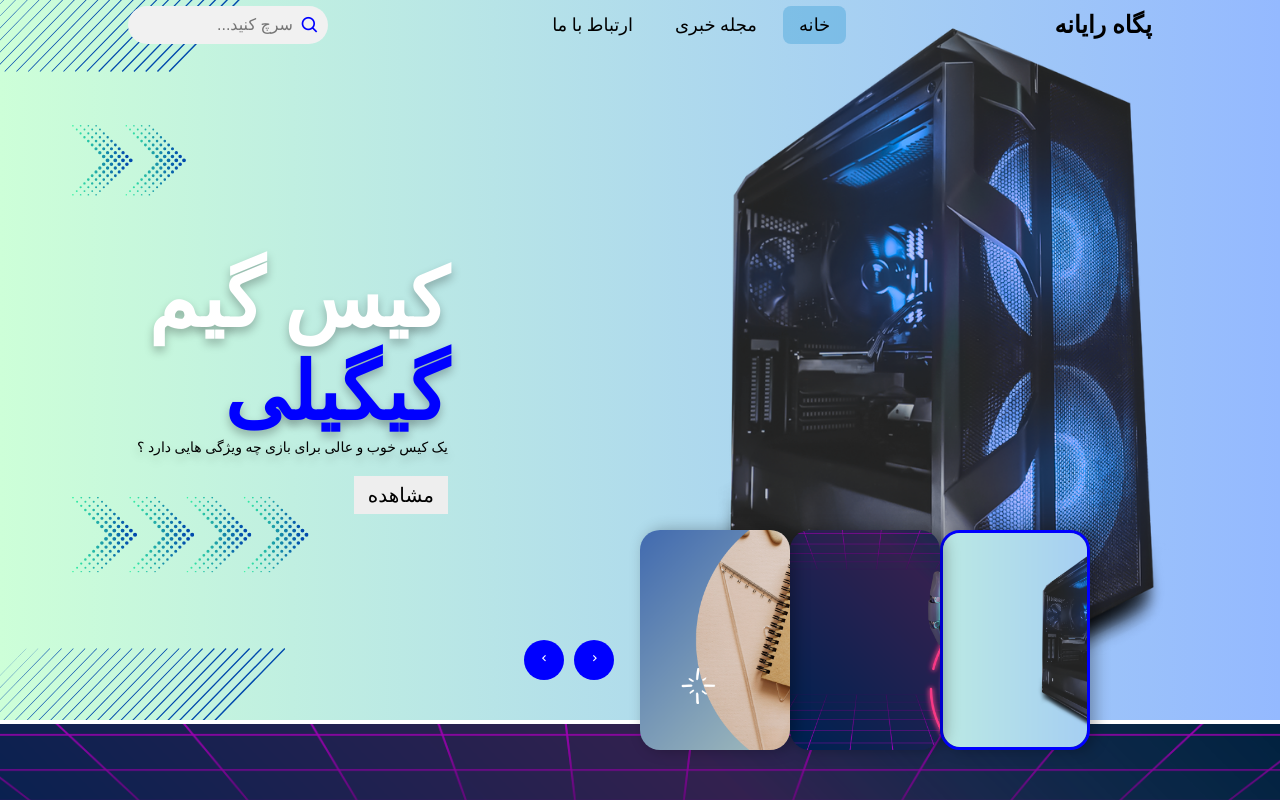
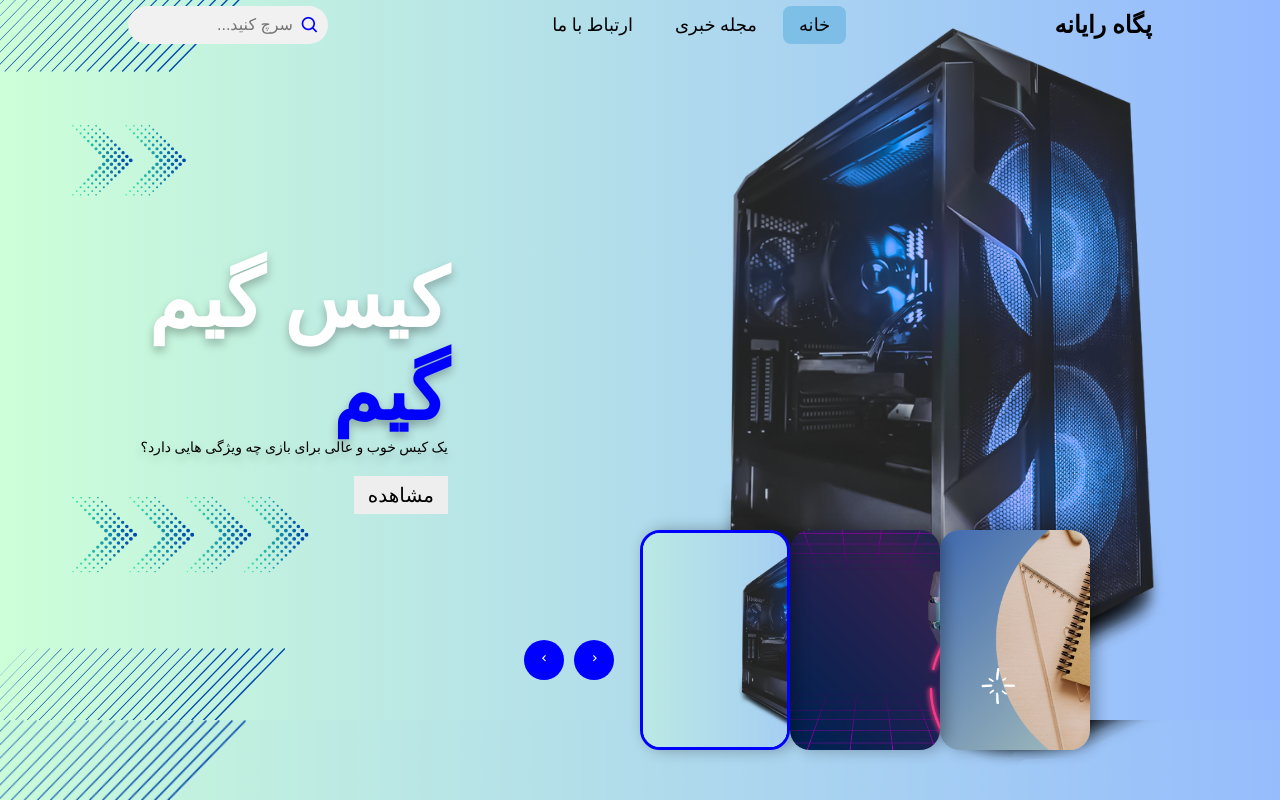
Before and after one commit to elahe-toraj/Pegahrayaneh, a React (Vite) app: page / in a window 1280 px wide. Shown: the top 802 px of the page. Built offline with nearby package versions, Linux system fonts and the light colour scheme.

Commit message:
edit slider

```diff
--- a/src/components/Slider.jsx
+++ b/src/components/Slider.jsx
@@ -6,21 +6,21 @@ const Slider = () => {
     {
       img: "/img/1.png",
       title: "کیس گیم",
-            type: "گیگیلی",
-            description: "یک کیس خوب و عالی برای بازی چه ویژگی هایی دارد ؟"
+      type: "گیم",
+      description: "یک کیس خوب و عالی برای بازی چه ویژگی هایی دارد؟",
     },
     {
       img: "/img/2.png",
       title: "کیس گیم",
-            type: "گیگیلی",
-            description: "یک کیس خوب و عالی برای بازی چه ویژگی هایی دارد ؟"
+      type: "گیم",
+      description: "یک کیس خوب و عالی برای بازی چه ویژگی هایی دارد؟",
     },
     {
       img: "/img/3.png",
       title: "کیس گیم",
-            type: "گیگیلی",
-            description: "یک کیس خوب و عالی برای بازی چه ویژگی هایی دارد ؟"
-        }
+      type: "گیم",
+      description: "یک کیس خوب و عالی برای بازی چه ویژگی هایی دارد؟",
+    },
   ];
 
   const [activeIndex, setActiveIndex] = useState(0);
@@ -33,32 +33,53 @@ const Slider = () => {
     setActiveIndex((prev) => (prev - 1 + slides.length) % slides.length);
   };
 
+  const handleThumbnailClick = (index) => {
+    setActiveIndex(index);
+  };
+
   return (
     <section>
-            <div className="slider">
+      <div
+        className="slider"
+        style={{
+          backgroundImage: `url(${slides[activeIndex].img})`,
+          backgroundSize: "cover",
+          backgroundPosition: "center",
+          transition: "background-image 0.5s ease-in-out"
+        }}
+      >
         <div className="list">
-                    {slides.map((item, index) => (
-                        <div key={index} className={`item ${index === activeIndex ? "active" : ""}`}>
-                            <img src={item.img} alt={`اسلاید ${index + 1}`} />
+          <div className="item active">
+            <img src={slides[activeIndex].img} alt={`اسلاید ${activeIndex + 1}`} />
             <div className="content">
-                                <div className="title">{item.title}</div>
-                                <div className="type">{item.type}</div>
-                                <div className="description">{item.description}</div>
+              <div className="title">{slides[activeIndex].title}</div>
+              <div className="type">{slides[activeIndex].type}</div>
+              <div className="description">{slides[activeIndex].description}</div>
               <div className="button">
                 <button>مشاهده</button>
               </div>
             </div>
           </div>
-                    ))}
         </div>
 
         <div className="thumbnail">
-                    {slides.map((item, index) => (
-                        <div key={index} className={`item ${index === activeIndex ? "active" : ""}`}>
+          {slides
+            .slice()
+            .reverse()
+            .map((item, index) => {
+              const reversedIndex = slides.length - 1 - index;
+              return (
+                <div
+                  key={index}
+                  className={`item ${reversedIndex === activeIndex ? "active" : ""}`}
+                >
                   <img src={item.img} alt={`اسلاید ${index + 1}`} />
                 </div>
-                    ))}
+              );
+            })}
         </div>
+
+
 
         <SliderDetails onNext={nextSlide} onPrev={prevSlide} />
       </div>
--- a/src/harchi.css
+++ b/src/harchi.css
@@ -77,7 +77,7 @@ section{
 }
 /*slider*/
 .slider{
-    width: 100vw;
+    width: 100%;
     height: 100vh;
     overflow: hidden;
     position: relative;
```
Lines whose indentation alone changed are shown as unchanged.
